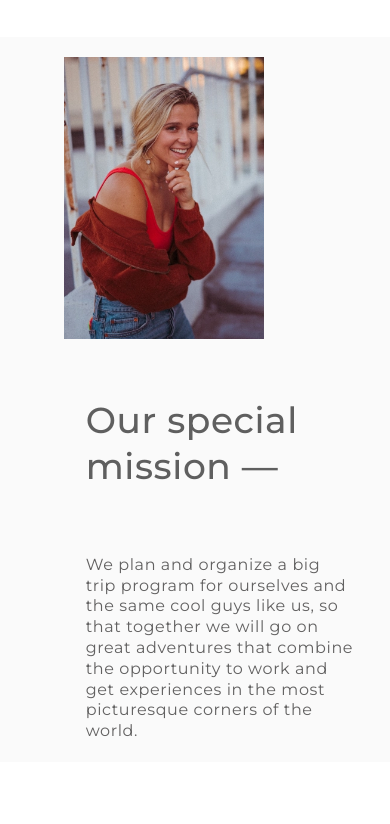
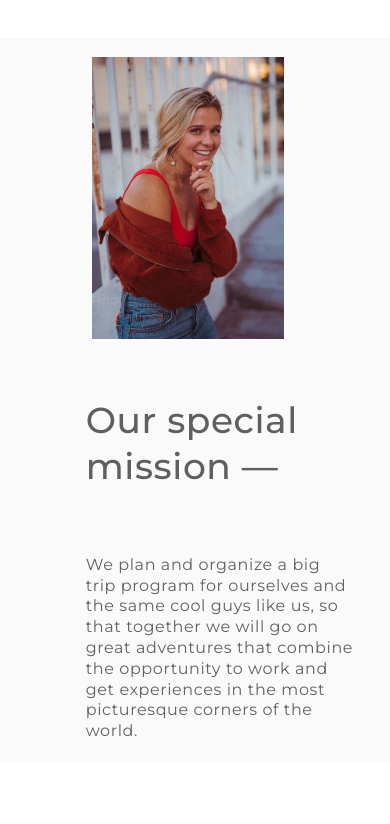
Before and after one commit to DigitalStudioPro/travel, a plain HTML site: page index.html in a window 390 px wide. Shown: the part 1105-1929 px from the top of the page. Drawn offline with nearby package versions, Linux system fonts and the light colour scheme.

Commit message:
Update style.css
add new code

```diff
--- a/css/style.css
+++ b/css/style.css
@@ -1167,9 +1167,9 @@ input::-moz-placeholder {
   }
 
   .mission__img{
-    width: 200px;
+    width: 80%;
     height: 282px;
-    object-fit: cover;
+    object-fit: contain;
   }
 
   .mission__text{
```
